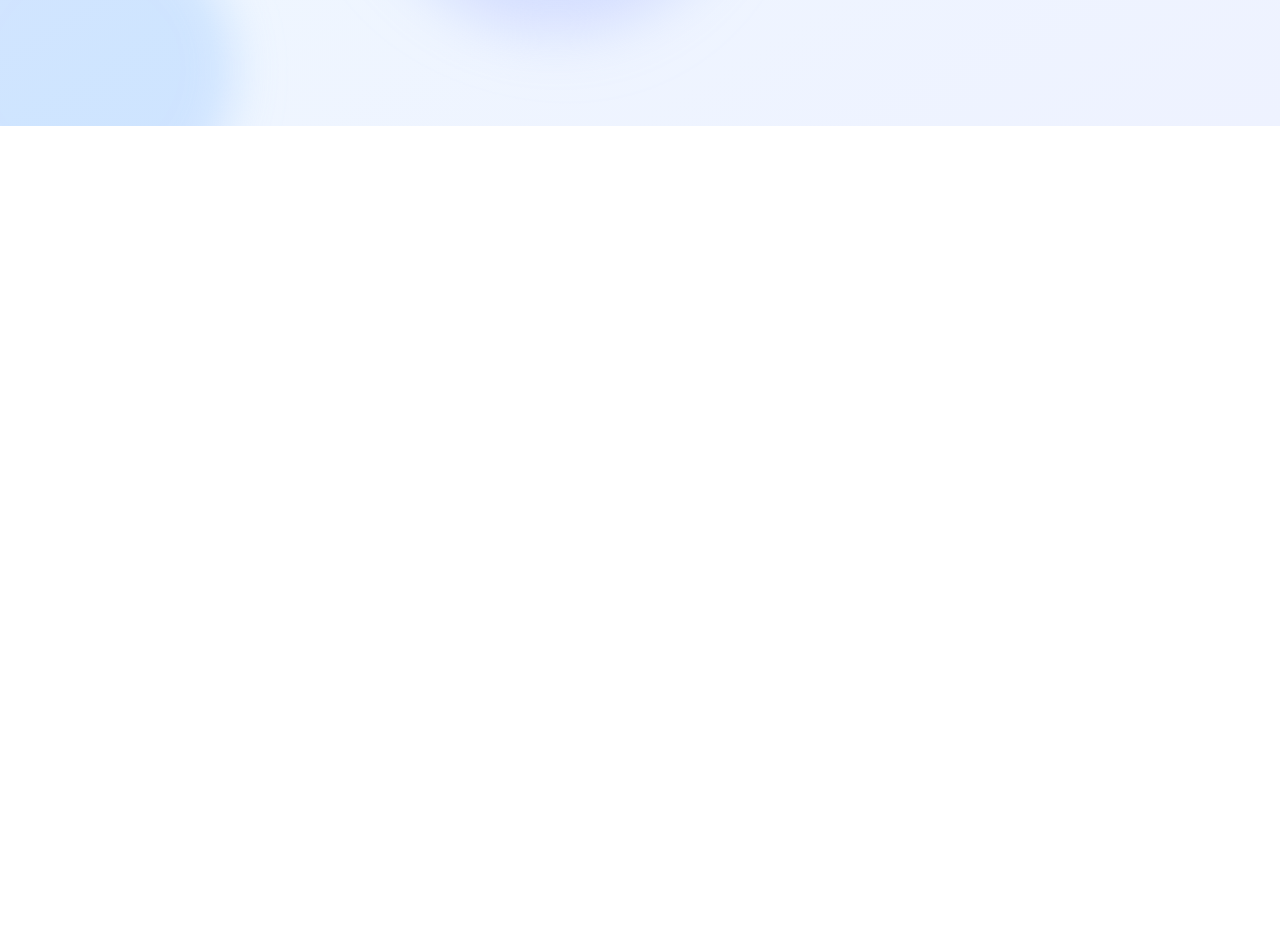
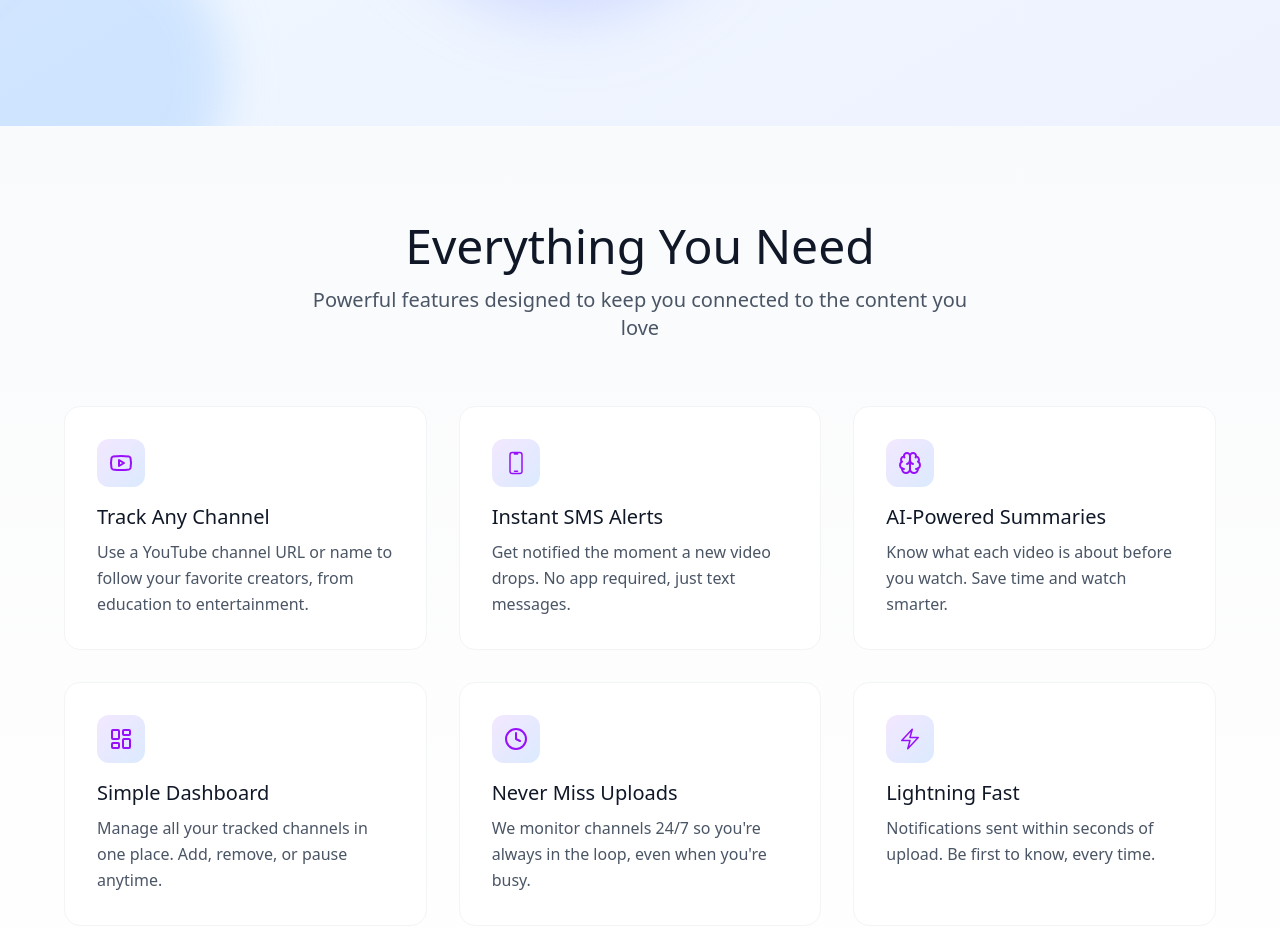
Before and after one commit to khalid-nur/TubeNotify-Frontend, a React (Vite) app: page / in a window 1280 px wide. Shown: the part 650-1578 px from the top of the page. Before the commit the page ends 800 px from the top, so only its background shows below. Built offline with nearby package versions, Linux system fonts and the light colour scheme.

Commit message:
add featuers section for landing page

```diff
--- a/src/pages/landing/LandingPage.tsx
+++ b/src/pages/landing/LandingPage.tsx
@@ -1,9 +1,11 @@
+import Features from "./sections/features";
 import Hero from "./sections/Hero";
 
 const LandingPage = () => {
   return (
     <div>
       <Hero />
+      <Features />
     </div>
   );
 };
--- /dev/null
+++ b/src/pages/landing/data/features.ts
@@ -0,0 +1,46 @@
+import { HiOutlineDevicePhoneMobile, HiOutlineBolt } from "react-icons/hi2";
+import {
+  LuBrain,
+  LuLayoutDashboard,
+  LuClock4,
+  LuYoutube,
+} from "react-icons/lu";
+
+export const features = [
+  {
+    icon: LuYoutube,
+    title: "Track Any Channel",
+    description:
+      "Use a YouTube channel URL or name to follow your favorite creators, from education to entertainment.",
+  },
+  {
+    icon: HiOutlineDevicePhoneMobile,
+    title: "Instant SMS Alerts",
+    description:
+      "Get notified the moment a new video drops. No app required, just text messages.",
+  },
+  {
+    icon: LuBrain,
+    title: "AI-Powered Summaries",
+    description:
+      "Know what each video is about before you watch. Save time and watch smarter.",
+  },
+  {
+    icon: LuLayoutDashboard,
+    title: "Simple Dashboard",
+    description:
+      "Manage all your tracked channels in one place. Add, remove, or pause anytime.",
+  },
+  {
+    icon: LuClock4,
+    title: "Never Miss Uploads",
+    description:
+      "We monitor channels 24/7 so you're always in the loop, even when you're busy.",
+  },
+  {
+    icon: HiOutlineBolt,
+    title: "Lightning Fast",
+    description:
+      "Notifications sent within seconds of upload. Be first to know, every time.",
+  },
+];
--- /dev/null
+++ b/src/pages/landing/sections/Features.tsx
@@ -0,0 +1,53 @@
+import { motion } from "motion/react";
+import { features } from "../data/features";
+
+const Features = () => {
+  return (
+    <section className="bg-linear-to-b from-gray-50 to-white px-6 py-24">
+      <div className="mx-auto max-w-6xl">
+        <motion.div
+          className="mb-16 text-center"
+          initial={{ opacity: 0, y: 20 }}
+          whileInView={{ opacity: 1, y: 0 }}
+          viewport={{ once: true }}
+          transition={{ duration: 0.6 }}
+        >
+          <h2 className="mb-4 text-4xl text-gray-900 md:text-5xl">
+            Everything You Need
+          </h2>
+          <p className="mx-auto max-w-2xl text-xl text-gray-600">
+            Powerful features designed to keep you connected to the content you
+            love
+          </p>
+        </motion.div>
+
+        <div className="grid gap-8 md:grid-cols-2 lg:grid-cols-3">
+          {features.map((feature, index) => {
+            const Icon = feature.icon;
+            return (
+              <motion.div
+                key={index}
+                className="group cursor-pointer rounded-2xl border border-gray-100 bg-white p-8 transition-all hover:border-purple-200 hover:shadow-lg"
+                initial={{ opacity: 0, y: 20 }}
+                whileInView={{ opacity: 1, y: 0 }}
+                viewport={{ once: true }}
+                transition={{ delay: index * 0.1, duration: 0.5 }}
+                whileHover={{ y: -4 }}
+              >
+                <div className="mb-4 inline-flex h-12 w-12 items-center justify-center rounded-xl bg-linear-to-br from-purple-100 to-blue-100 transition-colors group-hover:from-purple-200 group-hover:to-blue-200">
+                  <Icon className="h-6 w-6 text-purple-600" />
+                </div>
+                <h3 className="mb-2 text-xl text-gray-900">{feature.title}</h3>
+                <p className="leading-relaxed text-gray-600">
+                  {feature.description}
+                </p>
+              </motion.div>
+            );
+          })}
+        </div>
+      </div>
+    </section>
+  );
+};
+
+export default Features;
```
